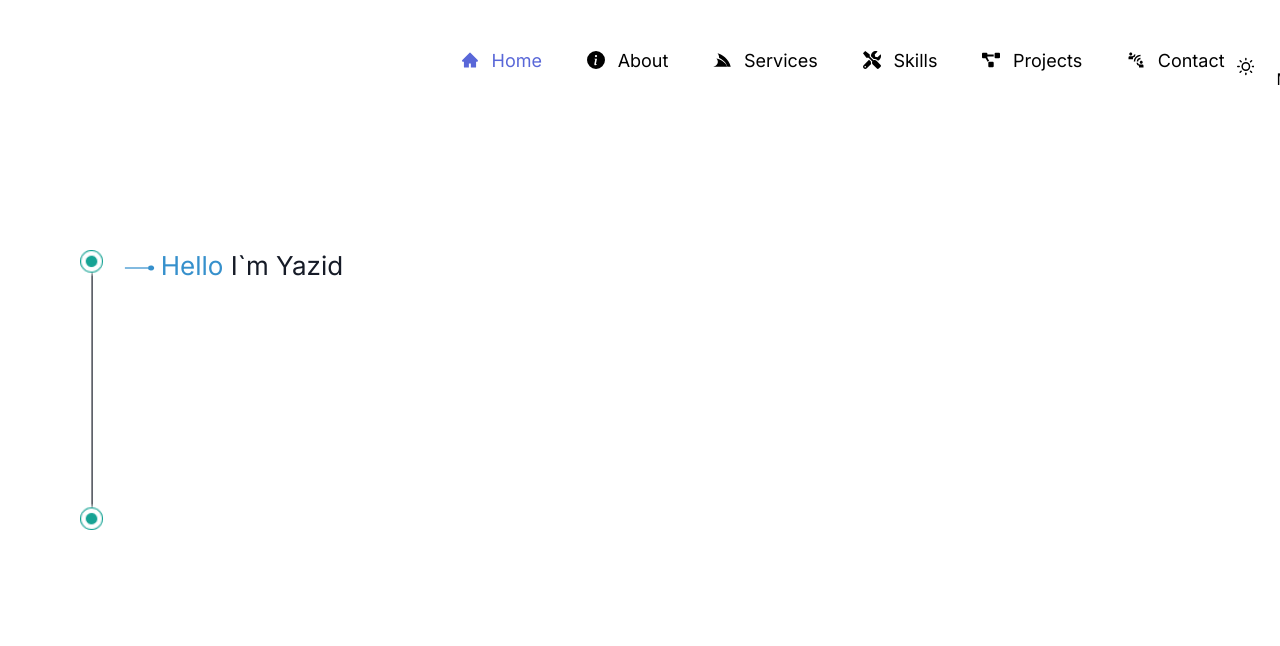
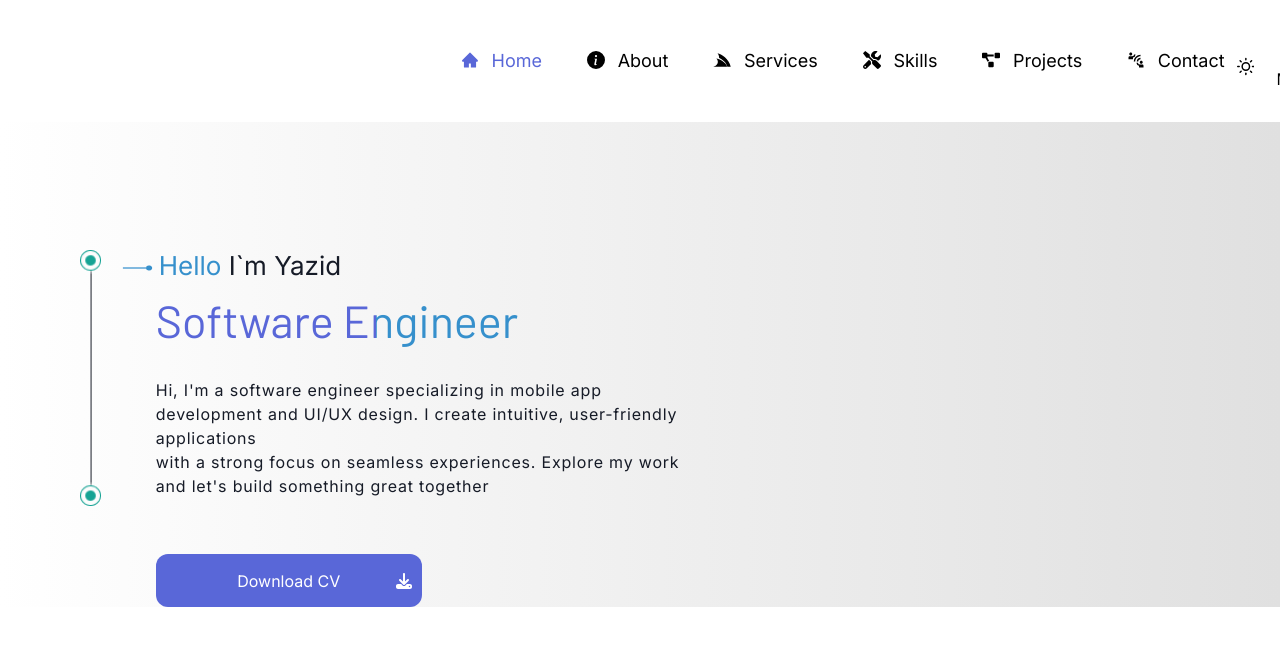
Before and after one commit to yazidtajudeen/My-Portfolio-Website, a React (Vite) app: page / in a window 1280 px wide. Shown: the top 646 px of the page. Built offline with nearby package versions, Linux system fonts and the light colour scheme.

Commit message:
added a Gsap animation

```diff
--- a/src/components/content/About/Intro.tsx
+++ b/src/components/content/About/Intro.tsx
@@ -1,10 +1,16 @@
-import { useContext } from 'react';
+import { useContext, useEffect, useRef } from 'react';
 import sider from '../../../assets/sider.png';
 import forImage from '../../../assets/for.png';
+import { FaDownload } from "react-icons/fa6";
 import { ThemeContext } from '../../../theme/ThemeContext';
+import { gsap } from 'gsap';
 
 export default function Intro() {
     const themeContext = useContext(ThemeContext);
+    const sectionRef = useRef<HTMLDivElement>(null);
+    const textRef = useRef<HTMLDivElement>(null);
+    const buttonRef = useRef<HTMLButtonElement>(null);
+    const imageRef = useRef<HTMLDivElement>(null);
 
     if (!themeContext) {
         throw new Error("Intro must be used within a ThemeProvider");
@@ -13,32 +19,87 @@ export default function Intro() {
     const { isDarkMode } = themeContext;
 
     const siderStyle = {
-        height: '35vh',
+        height: '32vh',
     }
 
     const textColor = isDarkMode ? '#ffff' : '#161B27';
     const helloColor = '#3690CC';
+    const description = isDarkMode ? '#ffff' : '#161B27';
+
+    const gradientTextStyle = {
+        background: 'linear-gradient(to right, #5967D8 40%, #3690CC 40%)',
+        WebkitBackgroundClip: 'text',
+        WebkitTextFillColor: 'transparent',
+        fontFamily: 'Barlow, sans-serif',
+        fontWeight: '400',
+        fontSize: '45px',
+        marginTop:'-0.5em',
+    };
+
+    const descriptionStyle = {
+        color: description,
+        letterSpacing: '0.8px',
+    };
+
+    useEffect(() => {
+        if (sectionRef.current) {
+            gsap.to(sectionRef.current, {
+                background: isDarkMode ? 'linear-gradient(to right, #000000, #434343)' : 'linear-gradient(to right, #ffffff, #e0e0e0)',
+                duration: 2,
+                ease: 'power2.inOut',
+            });
+        }
+
+        gsap.fromTo(textRef.current, { y: 50, opacity: 0 }, { y: 0, opacity: 1, duration: 1, delay: 0.5, ease: 'power2.out' });
+        gsap.fromTo(buttonRef.current, { y: 50, opacity: 0 }, { y: 0, opacity: 1, duration: 1, delay: 1, ease: 'power2.out' });
+        gsap.fromTo(imageRef.current, { x: -50, opacity: 0 }, { x: 0, opacity: 1, duration: 1, delay: 1.5, ease: 'power2.out' });
+
+    }, [isDarkMode]);
 
     return (
         <div>
-            <section className='main' style={{display:'flex'}}>
-            <div style={{marginTop:'8em',marginLeft:'5em'}}>
-              <img src={sider} alt="sider icon" style={siderStyle} />
+            <section ref={sectionRef} className='main' style={{display:'flex'}}>
+                <div ref={imageRef} style={{marginTop:'8em',marginLeft:'5em'}}>
+                    <img src={sider} alt="sider icon" style={siderStyle} />
                 </div>
                 <div className='' style={{marginTop:'8.2em'}}>
                     <img src={forImage} alt="icon" style={{marginLeft:'18px'}}/>
                 </div>
-                <div style={{width:"200px"}}>
+                <div ref={textRef} style={{width:"550px"}}>
                     <p style={{ marginTop:'4.8em',marginLeft:'3px', fontSize:'26px' }}>
                         <span style={{ color: helloColor }}>Hello</span> <span style={{ color: textColor }}>I`m Yazid</span>
-                    </p>
+                    </p> <br />
+                    <h2 style={gradientTextStyle}>Software Engineer</h2><br />
+                    <p style={descriptionStyle}>
+                        Hi, I'm a software engineer specializing in mobile app development and UI/UX design. I create intuitive, user-friendly applications <br />
+                        with a strong focus on seamless experiences. Explore my work and let's build something great together
+                    </p> <br />
+                    <div style={{display:'flex',marginTop:'2em'}}>
+                        <button ref={buttonRef} style={{
+                            display: 'flex',
+                            backgroundColor: "#5967D8",
+                            width: "266px",
+                            height: "53px",
+                            alignItems: "center",
+                            justifyContent: "center",
+                            borderRadius: "12px",
+                            fontWeight: "400",
+                            fontSize: "16px",
+                            cursor: "pointer",
+                            position: 'relative',
+                        }}>
+                            <span style={{ position: 'absolute', left: '50%', transform: 'translateX(-50%)' }}>
+                                Download CV
+                            </span>
+                            <FaDownload style={{ position: 'absolute', right: '10px', top: '50%', transform: 'translateY(-50%)' }}/>
+                        </button>
+
+                   </div>
                 </div>
                 <div className='user-image' style={{}}>
 
                 </div>
             </section>
         </div>
-
-
     );
 }
```
